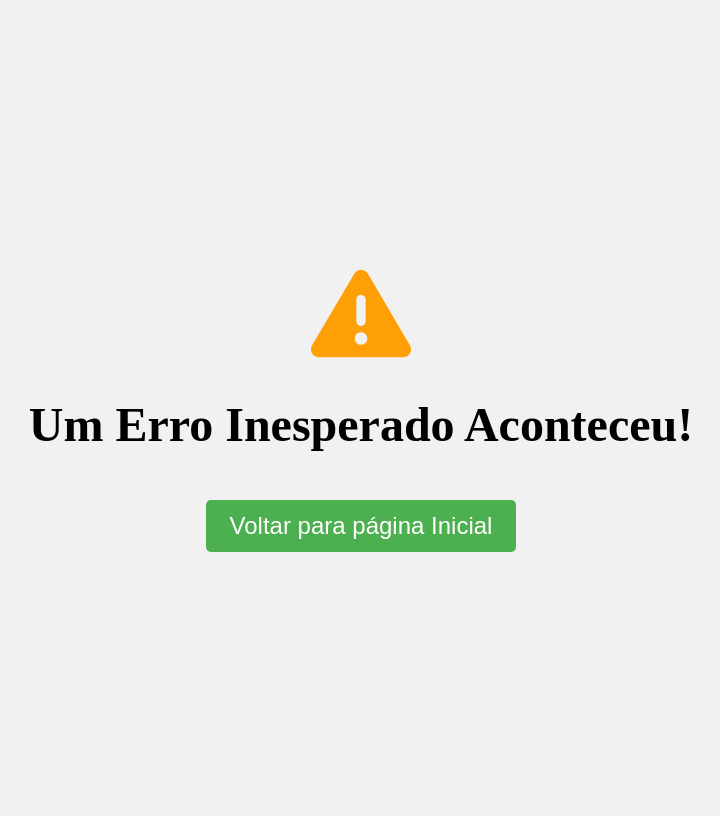
After one commit to fuhr-br/ecomerce-php, a PHP site: page /util/erro.php in a window 1280 px wide. The commit adds this page. Shown: the whole page, without its empty margins (279-999 px from the left). Run offline with PHP 8.4, Linux system fonts and the light colour scheme; the visitor is signed in with stand-in values (Sample User, id 1); some libraries are stand-ins or nearby versions.

Commit message:
add insert usuario e telas de erro e sucesso

```diff
--- /dev/null
+++ b/database/query/insert/endereco.php
@@ -0,0 +1,6 @@
+<?php
+function insertEndereco($estado, $cidade, $bairro, $rua, $numero, $complemento, $cep, $id_usuario)
+{
+  return "INSERT INTO endereco (id, estado, cidade, bairro, rua, numero, complemento, cep, id_usuario) VALUES (NULL, '$estado', '$cidade', '$bairro', '$rua', $numero, '$complemento', '$cep', $id_usuario)";
+}
+?>
--- /dev/null
+++ b/util/erro.php
@@ -0,0 +1,18 @@
+<!DOCTYPE html>
+<html xml:lang>
+<head>
+<meta charset="UTF-8">
+
+  <link rel="stylesheet" href="styles.css">
+  <meta name='viewport' content='width=device-width, initial-scale=1'>
+  <script src='https://kit.fontawesome.com/a076d05399.js' crossorigin='anonymous'></script>
+	<title>Sucesso</title>
+</head>
+<body>
+	<div class="container">
+  <i id="i-error" class="fas fa-exclamation-triangle" alt="Icone do mascote do site do GitHub.com"></i>
+		<h1>Um Erro Inesperado Aconteceu!</h1>
+		<button onclick="window.location.href='../index.php'">Voltar para página Inicial</button>
+	</div>
+</body>
+</html>
--- /dev/null
+++ b/util/styles.css
@@ -0,0 +1,44 @@
+body {
+  display: flex;
+  align-items: center;
+  justify-content: center;
+  height: 100vh;
+  background-color: #f1f1f1;
+}
+
+.container {
+  text-align: center;
+
+}
+
+.container h1 {
+  font-size: 3em;
+  margin-bottom: 1em;
+}
+
+.container button {
+  font-size: 1.5em;
+  padding: 0.5em 1em;
+  background-color: #4CAF50;
+  color: white;
+  border: none;
+  border-radius: 5px;
+  cursor: pointer;
+  transition: background-color 0.3s;
+}
+
+.container button:hover {
+  background-color: #388E3C;
+}
+
+i{
+  font-size:100px;
+}
+
+#i-sucess{
+  color:#388E3C;
+}
+
+#i-error{
+  color:rgba(255, 157, 0, 0.976);
+}
```
Also changed, not shown: cadastro/cadastro_pessoa.php (added, +40 -0 lines), cadastro/form/pessoa.php (renamed from cadastro/pessoa.php, +12 -9 lines), cadastro/form/styles.css (renamed from cadastro/styles.css, +9 -1 lines), util/sucesso.php (added, +18 -0 lines).
